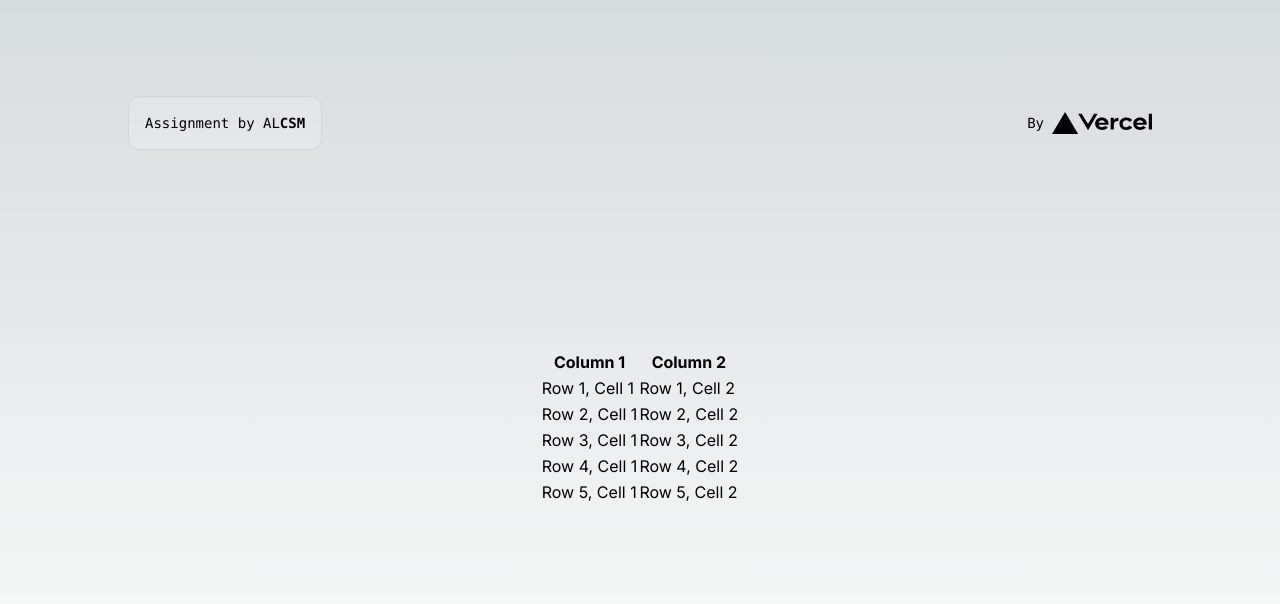
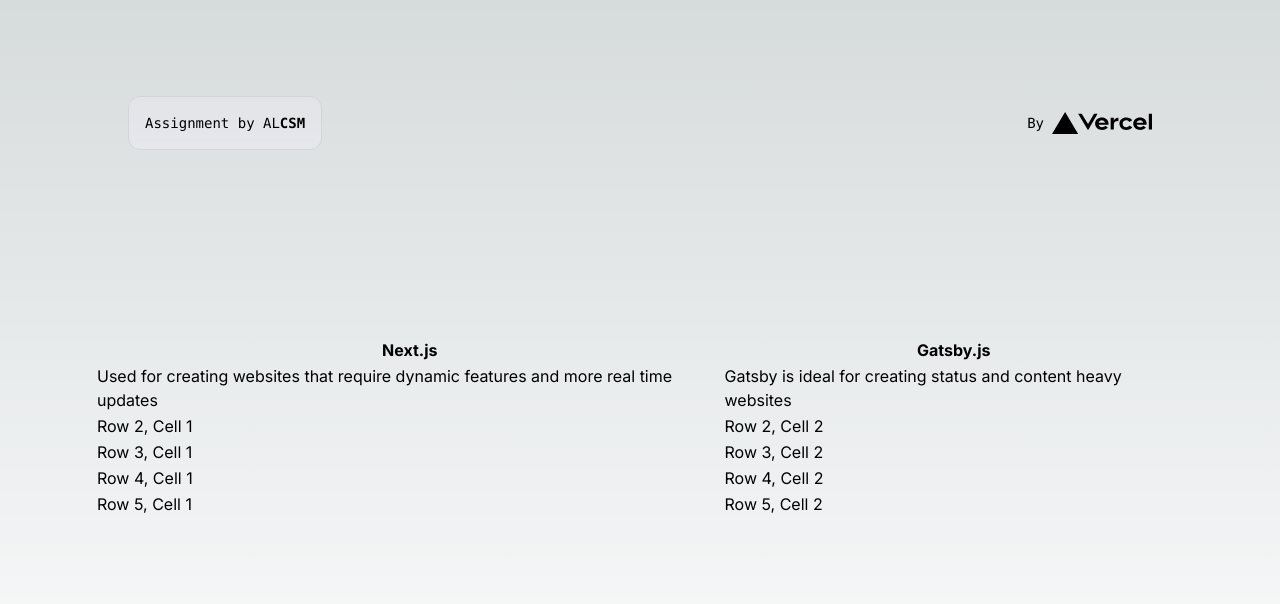
Before and after one commit to ArchanaLomate/nextjs, a Next.js app: page /questions/q2 in a window 1280 px wide. Shown: the top 604 px of the page. Built offline with nearby package versions, Linux system fonts and the light colour scheme.

Commit message:
Update page.tsx

```diff
--- a/app/questions/q2/page.tsx
+++ b/app/questions/q2/page.tsx
@@ -32,12 +32,12 @@
       <div>
      <table>
   <tr>
-    <th>Column 1</th>
-    <th>Column 2</th>
+    <th>Next.js</th>
+    <th>Gatsby.js</th>
   </tr>
   <tr>
-    <td>Row 1, Cell 1</td>
-    <td>Row 1, Cell 2</td>
+    <td>Used for creating websites that require dynamic features and more real time updates</td>
+    <td>Gatsby is ideal for creating status and content heavy websites </td>
   </tr>
   <tr>
     <td>Row 2, Cell 1</td>
```
